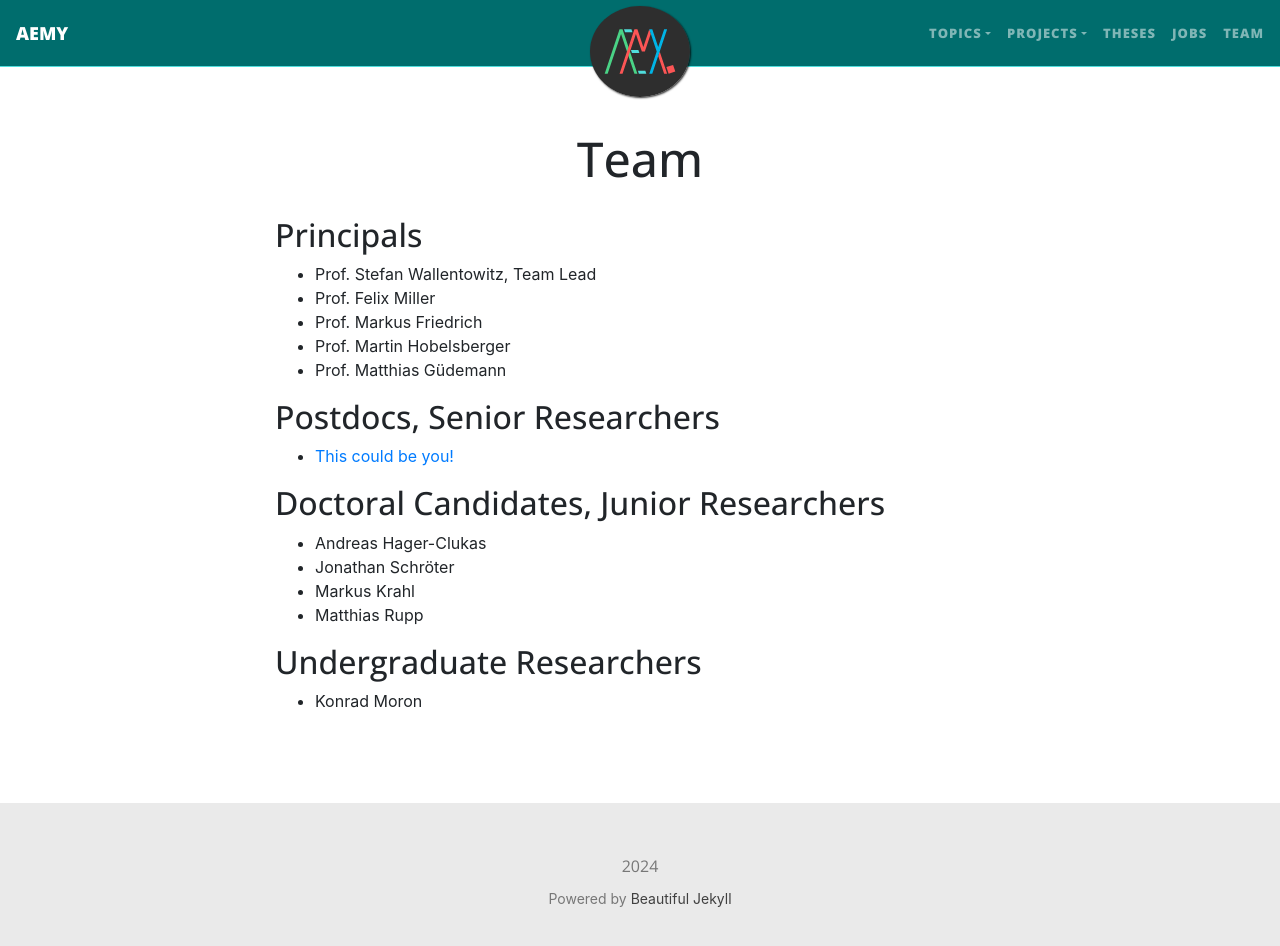
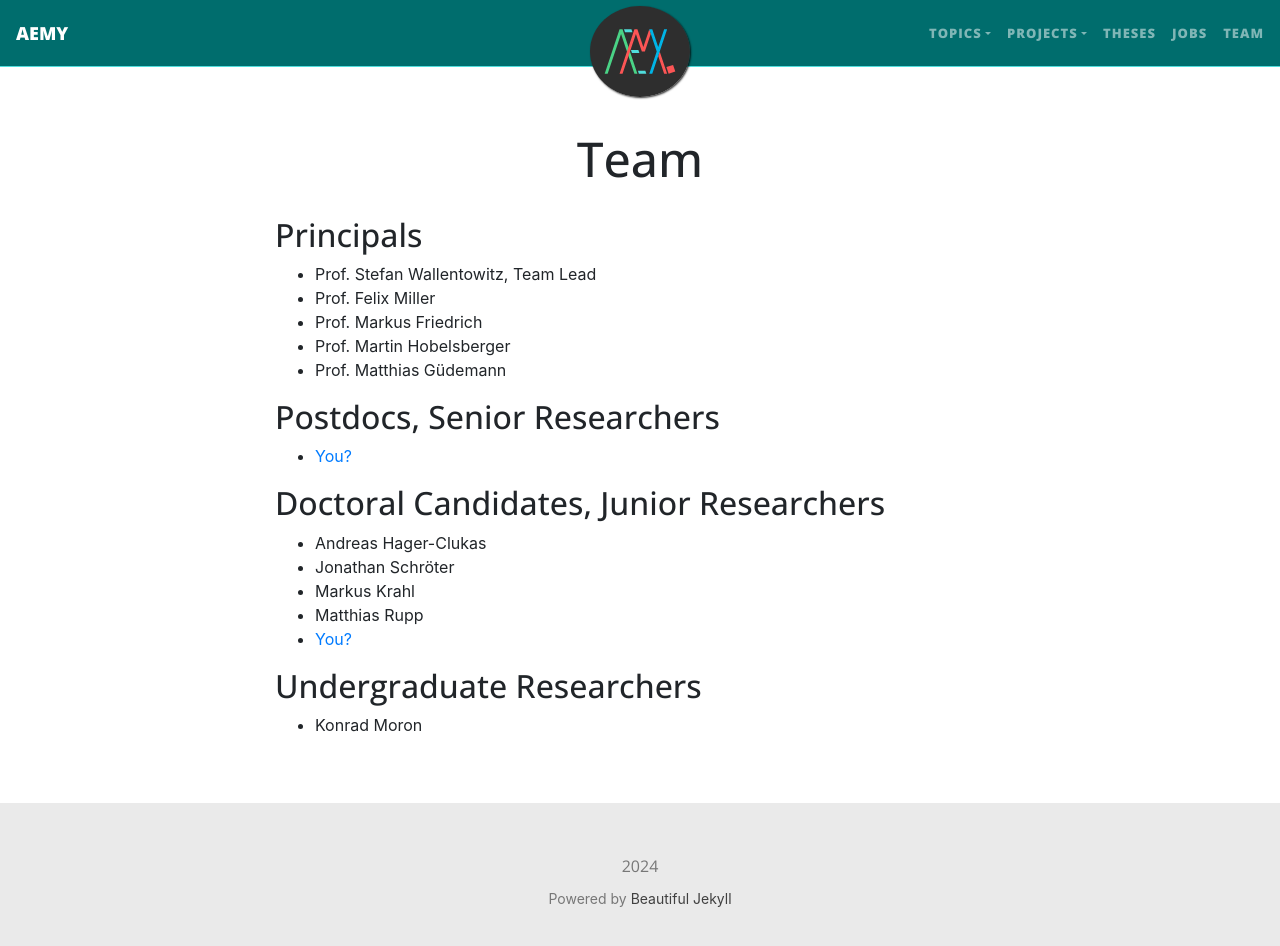
Before and after one commit to hm-aemy/hm-aemy.github.io, a Jekyll site: the page built from team.md, in a window 1280 px wide and 959 px high. Shown: the top 946 px of the window. Built offline with Jekyll 4.4.1, drawn with Linux system fonts in a browser that asks for light colours.

Commit message:
job placeholder in team

```diff
--- a/team.md
+++ b/team.md
@@ -13,7 +13,7 @@ title: Team
 
 ## Postdocs, Senior Researchers
 
-- [This could be you!](/jobs)
+- [You?](/jobs)
 
 ## Doctoral Candidates, Junior Researchers
 
@@ -21,6 +21,7 @@ title: Team
 - Jonathan Schröter
 - Markus Krahl
 - Matthias Rupp
+- [You?](/jobs)
 
 ## Undergraduate Researchers
 
```
